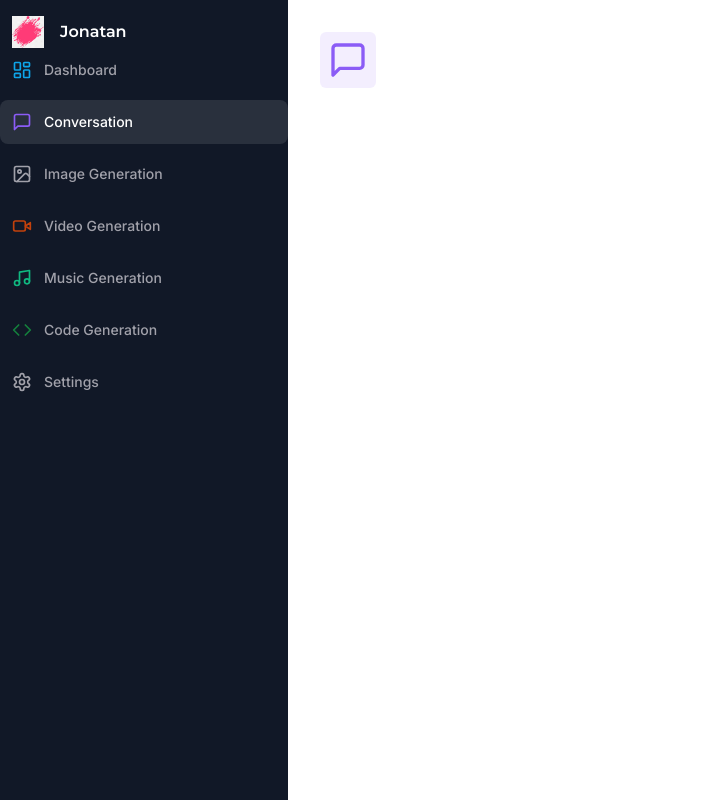
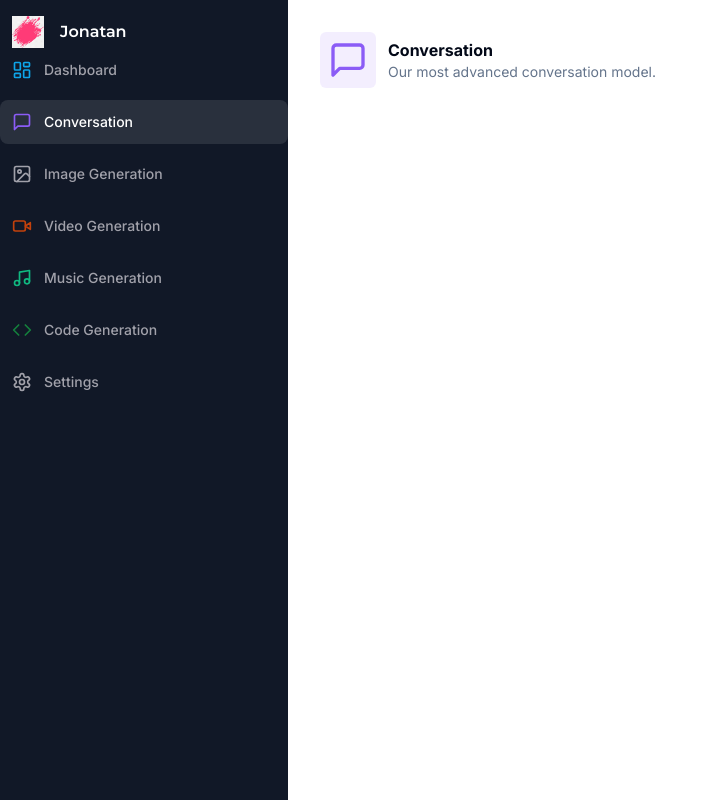
Before and after one commit to JoniMop/aitooling, a Next.js app in the folder aitool/: page /conversation in a window 1280 px wide. Shown: the whole page, without its empty margins (0-718 px from the left). Built offline with nearby package versions, Linux system fonts and the light colour scheme.

Commit message:
Adding title and description

```diff
--- a/aitool/components/heading.tsx
+++ b/aitool/components/heading.tsx
@@ -19,13 +19,19 @@
   bgColor
 }: HeadingProps) => {
 return (
-<>
  <div className="px-4 lg:px-8 flex items-center gap-x-3 mb-8">
   <div className={cn("p-2 w-fit rounded-md", bgColor)}>
    <Icon className={cn("w-10 h-10", iconColor)} />
   </div>
+  <div>
+   <h2 className="text-3x1 font-bold">
+	{title}
+   </h2>
+   <p className="text-sm text-muted-foreground">
+    {description}
+   </p>
+  </div>
  </div>
-</>
  );
 
 }
```
Also changed, not shown: 1 other file (tests, documents, lock files or other folders).
